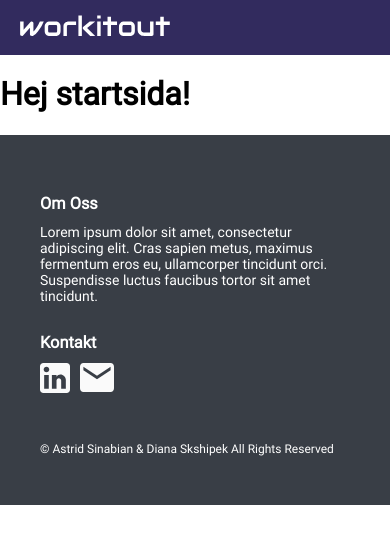
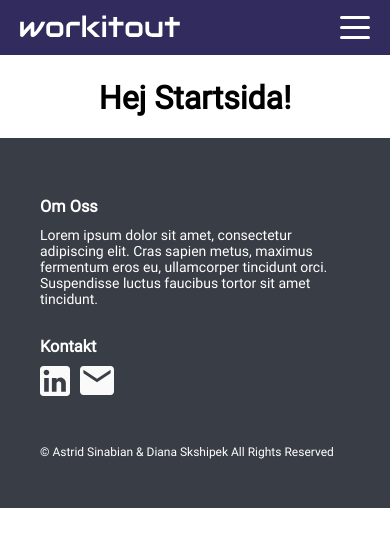
Before and after one commit to Diasks/WorkItOut, a React (Create React App) app in the folder Client/: page / in a window 390 px wide. Shown: the top 546 px of the page. Built offline with nearby package versions, Linux system fonts and the light colour scheme.

Commit message:
T-66: Navbar and page content responsive

```diff
--- a/Client/src/App.scss
+++ b/Client/src/App.scss
@@ -4,4 +4,5 @@
 @import "styles/_base.scss";
 @import "styles/_icons.scss";
 @import "styles/_navbar.scss";
+@import "styles/menu";
 @import "styles/_footer.scss";
--- a/Client/src/components/layout/Navbar.jsx
+++ b/Client/src/components/layout/Navbar.jsx
@@ -1,11 +1,51 @@
-import React from 'react';
+import React from "react";
 
 function Navbar() {
-    return (
-        <nav>
+  return (
+    <nav>
+      <div className="navbar-small-screen">
+        <span className="logo logo-full"></span>
+
+        <div className="menu-wrapper-mobile">
+          <input type="checkbox" className="toggle" />
+
+          <div className="hamburger">
+            <div className="bar"></div>
+          </div>
+
+          <div className="menu">
+            <ul className="menu-list">
+              <li className="menu-list-item">Skapa ny användare</li>
+              <li className="menu-list-item">Användarlista</li>
+              <li className="menu-list-item">Program</li>
+              <li className="menu-list-item">FAQ</li>
+              <li className="menu-list-item">Inställningar</li>
+              <li className="menu-list-item">Logga ut</li>
+            </ul>
+          </div>
+        </div>
+      </div>
+
+      <div className="navbar-big-screen">
+        <div className="logo-wrapper">
           <span className="logo logo-full"></span>
-        </nav>
-    );
-  }
+        </div>
+
+        <div className="menu-wrapper">
+          <ul className="menu-list">
+            <li className="menu-list-item">IKON</li>
+            <li className="menu-list-item">IKON</li>
+            <li className="menu-list-item">IKON</li>
+            <li className="menu-list-item">IKON</li>
+            <li className="menu-list-item">IKON</li>
+            <li className="menu-list-item">IKON</li>
+            <li className="menu-list-item">IKON</li>
+            <li className="menu-list-item">IKON</li>
+          </ul>
+        </div>
+      </div>
+    </nav>
+  );
+}
 
 export default Navbar;
--- a/Client/src/components/pages/FrontPage.jsx
+++ b/Client/src/components/pages/FrontPage.jsx
@@ -1,7 +1,13 @@
 import React from 'react';
 
 function FrontPage() {
-    return <h1>Hej startsida!</h1>;
+    return (
+      <main className="main">
+        <section className="page-container">
+          <h1>Hej Startsida!</h1>
+        </section>
+      </main>
+    );
   }
 
 export default FrontPage;
--- a/Client/src/styles/_base.scss
+++ b/Client/src/styles/_base.scss
@@ -1,3 +1,27 @@
 body {
-    font-family: "Roboto Regular";
+  font-family: "Roboto Regular";
 }
+
+.main {
+  margin-top: 80px;
+  text-align: center;
+
+  @media (min-width: $medium) {
+    display: flex;
+    justify-content: center;
+    align-items: center;
+
+    margin-top: 140px;
+  }
+}
+
+.page-container {
+  width: 100%;
+
+  @media (min-width: $medium-l) {
+    display: flex;
+    justify-content: center;
+    align-items: center;
+    width: 700px;
+  }
+}
--- a/Client/src/styles/_icons.scss
+++ b/Client/src/styles/_icons.scss
@@ -19,6 +19,12 @@
     }
 }
 
+.logo-wrapper {
+    display: flex;
+    justify-content: center;
+    padding: 15px 0 15px 20px;
+}
+
 .logo {
     display: flex;
     background-size: 100%;
@@ -27,6 +33,11 @@
         background: url(../styles/icons/logo-full.svg);
         background-repeat: no-repeat;
         height: 25px;
-        width: 150px;
+        width: 160px;
+
+        @media (min-width: $medium) {
+            height: 35px;
+            width: 200px;
+        }
     }
 }
--- /dev/null
+++ b/Client/src/styles/_menu.scss
@@ -0,0 +1,144 @@
+.menu-wrapper-mobile {
+  position: absolute;
+  top: 5px;
+  right: 15px;
+  width: 50px;
+  height: 50px;
+  box-sizing: border-box;
+
+  .toggle {
+    position: absolute;
+    width: 50px;
+    height: 50px;
+    top: 0;
+    left: 0;
+    right: 0;
+    bottom: 0;
+
+    z-index: 999;
+    cursor: pointer;
+    opacity: 0;
+  }
+
+  .hamburger {
+    width: 50px;
+    height: 50px;
+
+    position: absolute;
+    top: -3px;
+    left: 5px;
+    right: 0;
+    bottom: 0;
+
+    z-index: 998;
+
+    display: flex;
+    justify-content: center;
+    align-items: center;
+
+    box-sizing: border-box;
+    padding: 10px;
+    transition: 0.5s;
+
+    .bar {
+      position: relative;
+      width: 100%;
+      height: 3px;
+      background: $white;
+      z-index: 5;
+      transition: all 0.2s linear;
+      border-radius: 50px;
+
+      &::before,
+      &::after {
+        content: "";
+        position: absolute;
+        top: -10px;
+        width: 100%;
+        height: 3px;
+        background: $white;
+        transition: all 0.2s linear;
+        border-radius: 50px;
+      }
+
+      &::after {
+        top: 10px;
+      }
+    }
+  }
+
+  .toggle:checked + .hamburger {
+    transform: rotate(45deg);
+  }
+
+  .toggle:checked:hover + .hamburger {
+    transform: rotate(135deg);
+  }
+
+  .toggle:checked + .hamburger .bar::before,
+  .toggle:checked + .hamburger .bar::after {
+    top: 0;
+    transform: rotate(90deg);
+  }
+
+  .toggle:checked + .hamburger + .menu {
+    opacity: 1;
+    width: 100vw;
+    height: 100vh;
+  }
+}
+
+.menu {
+  position: fixed;
+  top: 0;
+  right: 0;
+
+  opacity: 0;
+  width: 0;
+  height: 100%;
+  overflow-x: hidden;
+  background: $plum;
+  z-index: 1;
+  transition: 0.3s;
+  display: flex;
+  justify-content: center;
+  align-content: center;
+
+  padding: 100px 0 0 0;
+
+  .menu-list {
+    margin: 0;
+    padding: 0;
+    width: 100%;
+  }
+
+  .menu-list-item {
+    color: $rose;
+    font-size: 18px;
+    list-style-type: none;
+    text-align: center;
+    margin: 35px 0;
+    padding: 0;
+    cursor: pointer;
+  }
+}
+
+.menu-wrapper {
+  background-color: $sky;
+  padding: 15px 0;
+
+  .menu-list {
+    display: flex;
+    justify-content: center;
+    margin: 0;
+    padding: 0;
+    width: 100%;
+  }
+
+  .menu-list-item {
+    color: $white;
+    list-style-type: none;
+    cursor: pointer;
+    padding: 10px;
+  }
+}
--- a/Client/src/styles/_navbar.scss
+++ b/Client/src/styles/_navbar.scss
@@ -1,10 +1,27 @@
 nav {
+    position: absolute;
+    top: 0;
     display: flex;
+    width: 100%;
     color: $white;
     background-color: $plum;
-    padding: 15px 0 15px 20px;
 
-    @media (min-width: $medium) {
-        background-color: inherit;
+
+    .navbar-small-screen {
+        padding: 15px 0 15px 20px;
+        @media (min-width: $medium) {
+            display: none;
+        }
+    }
+
+    .navbar-big-screen {
+        display: none;
+
+        @media (min-width: $medium) {
+          display: flex;
+          flex-direction: column;
+          width: 100%;
+        }
+
     }
 }
```
